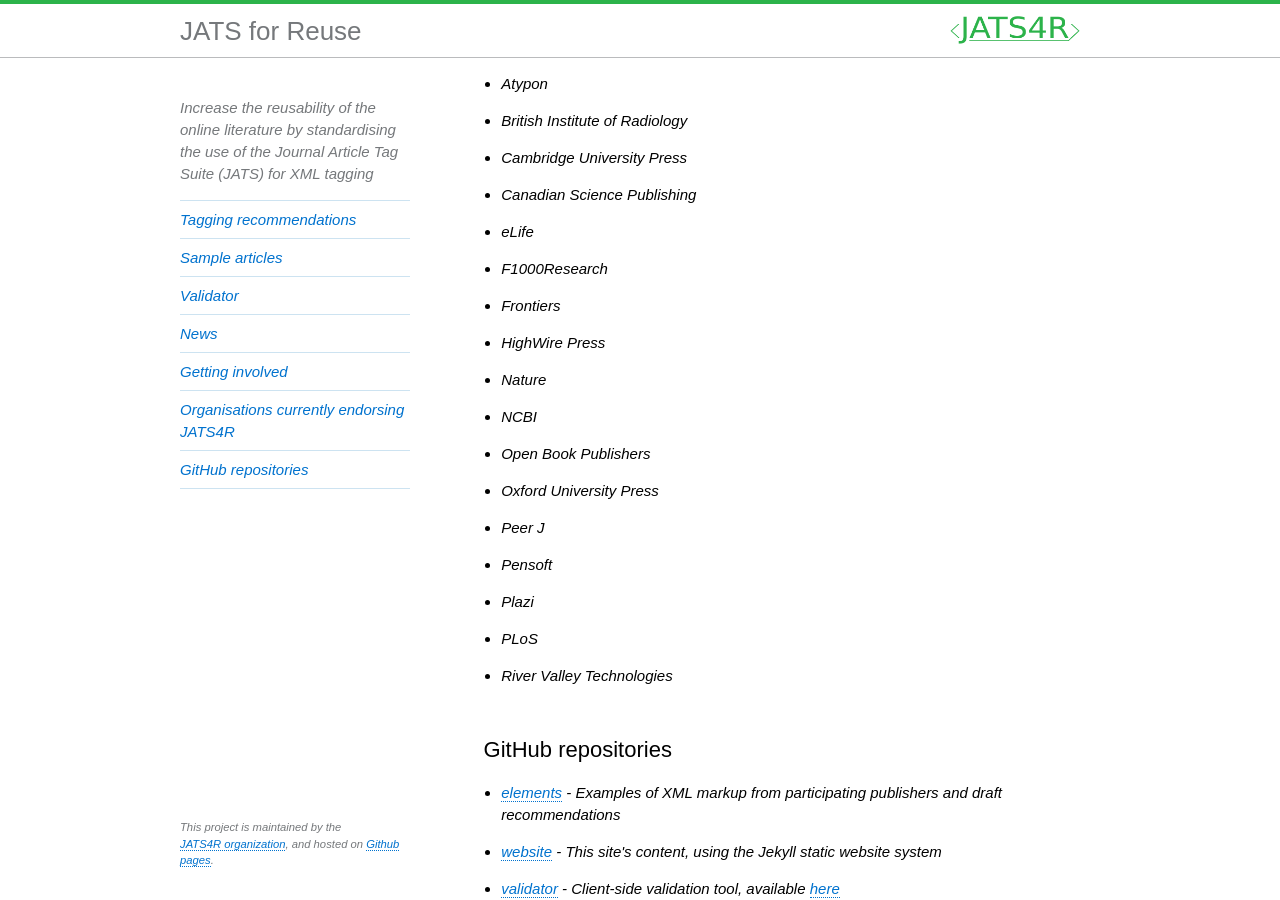
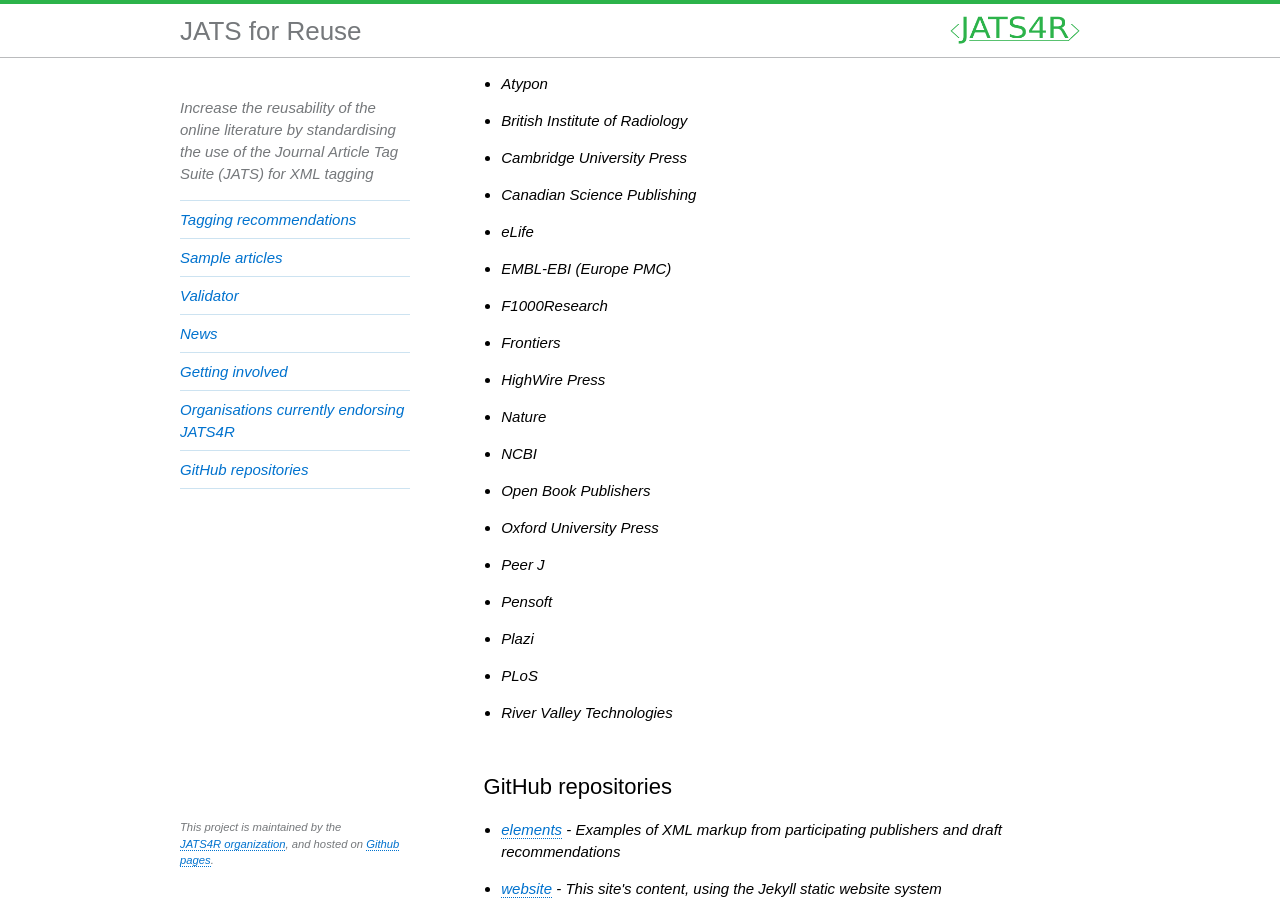
Before and after one commit to JATS4R/old-website, a Jekyll site: the page index.html, which Jekyll copies as it is, in a window 1280 px wide and 900 px high, scrolled down 1676 px. Built offline with Jekyll 4.4.1, drawn with Linux system fonts in a browser that asks for light colours; some web fonts are replaced.

Commit message:
Add EMBL-EBI (Europe PMC)

```diff
--- a/index.html
+++ b/index.html
@@ -141,6 +141,7 @@
             <li>Cambridge University Press</li>
             <li>Canadian Science Publishing</li>
             <li>eLife</li>
+            <li>EMBL-EBI (Europe PMC)</li>
             <li>F1000Research</li>
             <li>Frontiers</li>
             <li>HighWire Press</li>
```
